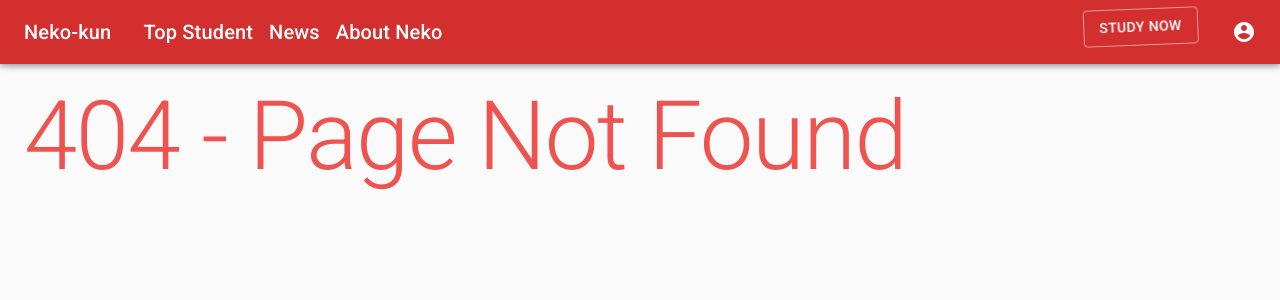
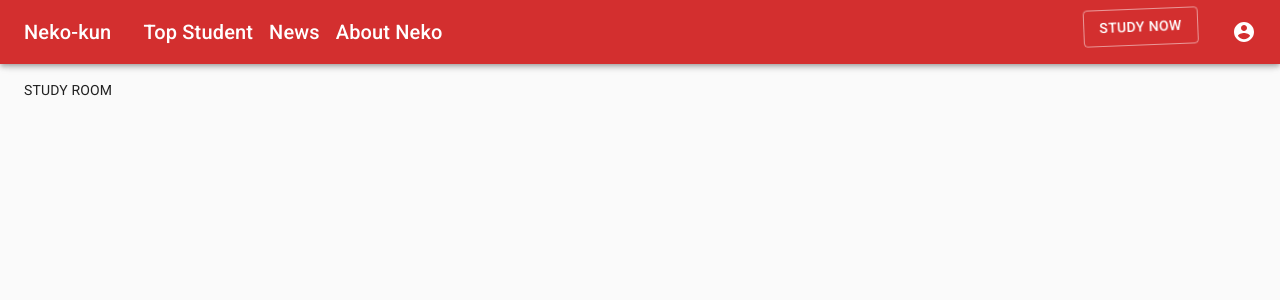
Before and after one commit to thanhtrungvo8401/Portal, a Next.js app: page /study-room in a window 1280 px wide. Before the commit this address had no page. Shown: the top 300 px of the page. Built offline with nearby package versions, Linux system fonts and the light colour scheme.

Commit message:
01 -- handle create study-room

```diff
--- /dev/null
+++ b/pages/study-room/index.js
@@ -0,0 +1,7 @@
+import { withLayout } from "../../components/Layouts/Layout";
+
+function StudyRoom(props) {
+  return <div>STUDY ROOM</div>;
+}
+
+export default withLayout(StudyRoom, { title: "Study Room" });
```
